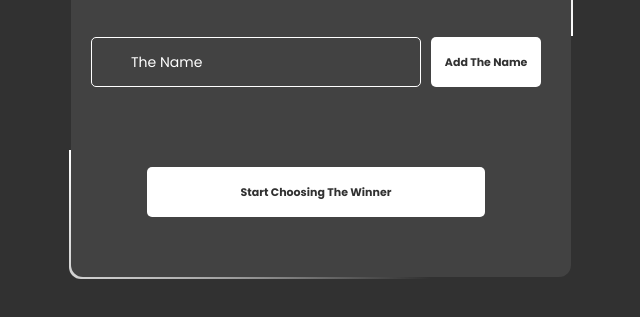
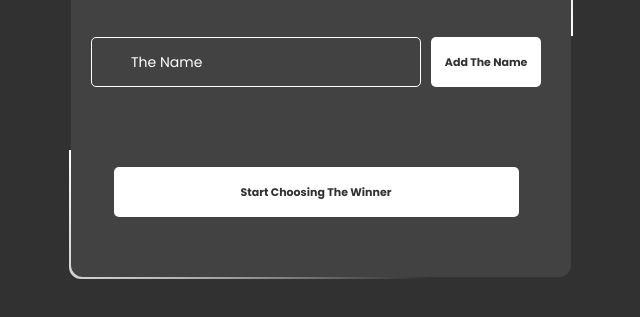
Before and after one commit to MAHMOUD9099/Random-Choose-Game, a plain HTML site: page index.html in a window 1280 px wide. Shown: the part 307-624 px from the top of the page, without its empty margins (319-959 px from the left). Drawn offline with Linux system fonts and the light colour scheme.

Commit message:
Update style.css

```diff
--- a/style.css
+++ b/style.css
@@ -99,7 +99,7 @@ main {
 
 .card > button {
     align-self: center;
-    width: 75%;
+    width: 90%;
     height: 50px;
     border-radius: 5px;
     font-size: 11px;
@@ -132,6 +132,7 @@ main {
     cursor: pointer;
     color: #ff5555;
     font-weight: bold;
+    user-select: none;
 }
 
 #winnerResult {
```
